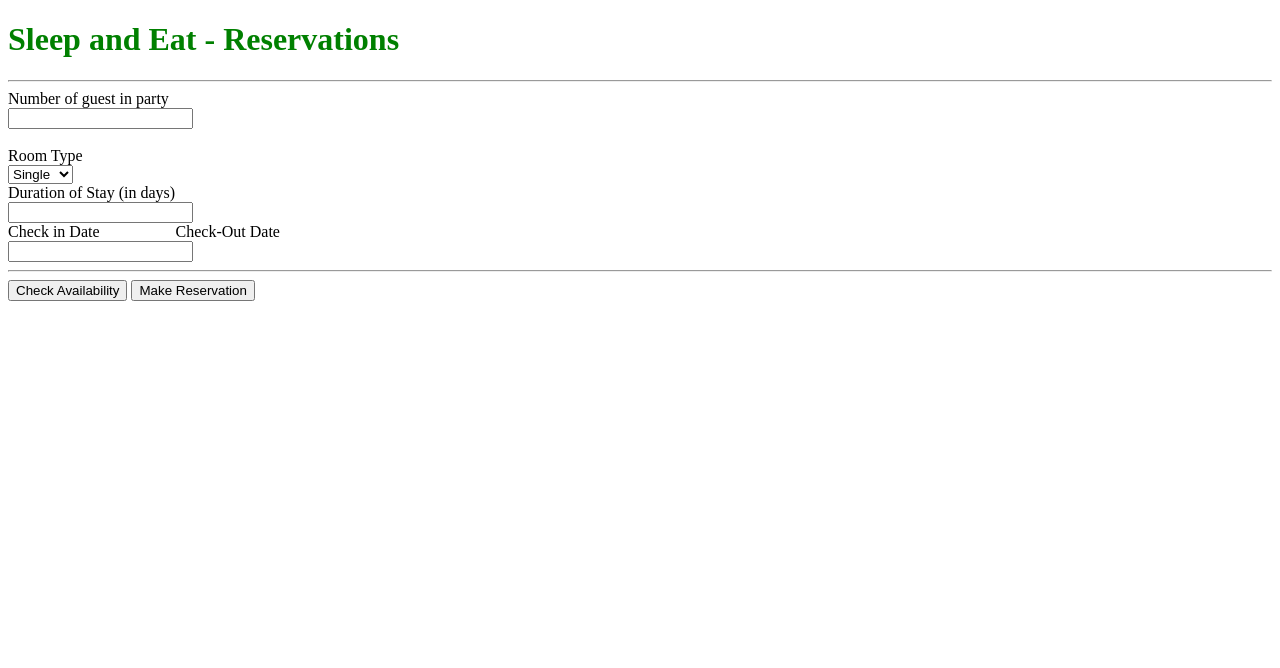
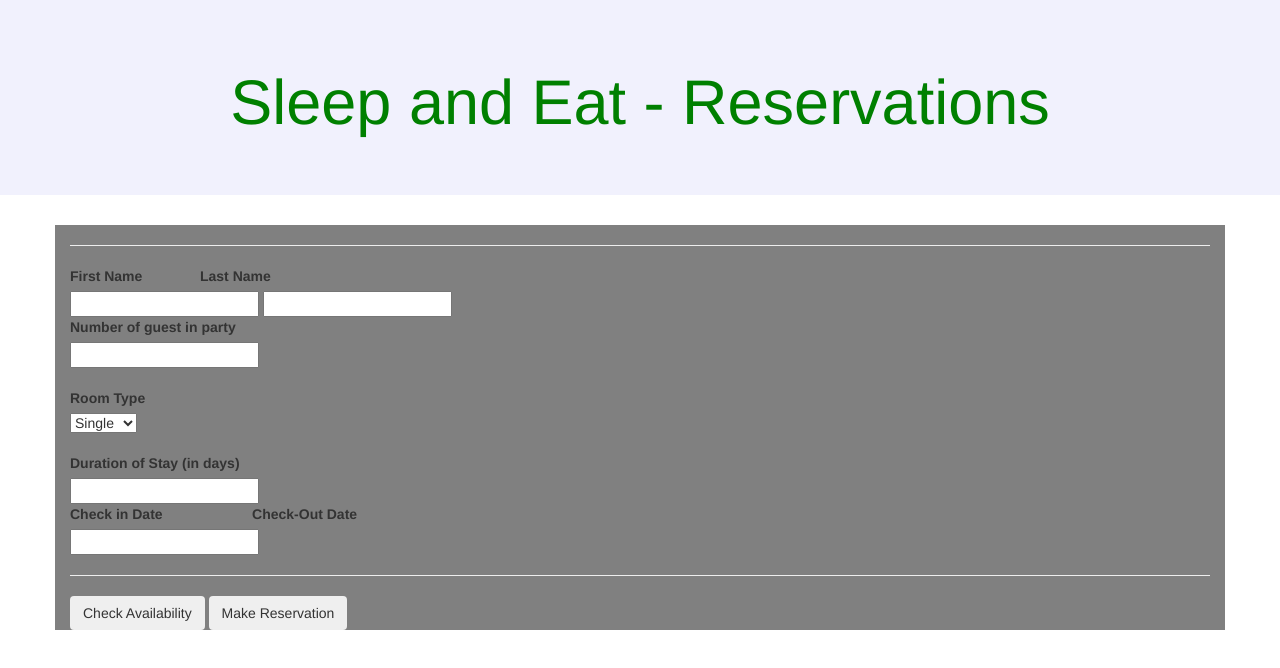
Before and after one commit to codingKing3/SleepAndEat, a plain HTML site: page views/index.html in a window 1280 px wide. Drawn offline with nearby package versions, Linux system fonts and the light colour scheme.

Commit message:
update html

```diff
--- a/css/main.css
+++ b/css/main.css
@@ -1,4 +1,22 @@
 
-h1{
+.jumbotron{
+    background-color:rgb(241, 241, 253);
+    text-align: center;
+
+}
+
+.lastN{
+    position: absolute;
+    left: 200px;
+}
+
+.jumbotron h1{
     color: green;
 }
+#in_info{
+    background-color: gray;
+}
+/*
+#in_info{
+    background-image:url(../images/greySky.jpg) ;
+} */
--- a/views/index.html
+++ b/views/index.html
@@ -3,15 +3,21 @@
 <head>
     <meta charset="UTF-8">
     <meta name="viewport" content="width=device-width, initial-scale=1.0">
+
+    <link rel="stylesheet" type = "text/css" href="../css/bootstrap.min.css">
     <link rel="stylesheet" type = "text/css" href="../css/main.css">
     <title>Room Reservations</title>
 </head>
 <body>
-    <div class="header">
+    <div class="jumbotron">
        <h1> Sleep and Eat - Reservations </h1>
     </div>
-     <div id = "collect">
-      <hr>
+
+    <div class = "container" id="in_info" >
+       <hr>
+      <label>First Name</label> <label class="lastN">Last Name</label> <br>
+      <input type="text" class="first" name="firstname"> <input type="text" class="last" name="lastname"> <br>
+
       <label>Number of guest in party </label><br>
       <input type="text" class = "info"><br><br>
       <label  for="rooms"> Room Type </label><br>
@@ -20,30 +26,27 @@
          <option value="Double">Double</option>
          <option value="Suite">Suite</option>
 
-      </select><br>
+      </select><br><br>
       <label id = "L3">Duration of Stay (in days)</label><br>
-      <input type="text">
+      <input type="text" name="stayTime">
       <div id="in_out">
          <!--  -->
         <label class="tab">Check in Date</label>&nbsp;&nbsp;&nbsp;&nbsp;&nbsp;&nbsp;&nbsp;&nbsp;&nbsp;&nbsp;&nbsp;&nbsp;&nbsp;
-        &nbsp;&nbsp;&nbsp;&nbsp;
+        &nbsp;&nbsp;&nbsp;&nbsp;&nbsp;&nbsp;&nbsp;&nbsp;
         <label class = "tab">Check-Out Date</label><br>
         <input type="text" class="stay_time">
-
 
       </div>
 
       <hr>
       <div id="inside">
-          <button type = "button">Check Availability</button>
-          <button type = "button">Make Reservation</button>
+          <button type = "button" class="btn btn-light">Check Availability</button>
+          <button type = "button" class="btn btn-light">Make Reservation</button>
       </div>
 
      </div>
+ <script src="../js/bootstrap.min.js"></script>
+ <script src="../js/jquery-3.4.1.min.js"></script>
+</body>
 
-
-
-
-
-</body>
 </html>
```
Also changed, not shown: app.js (deleted).
